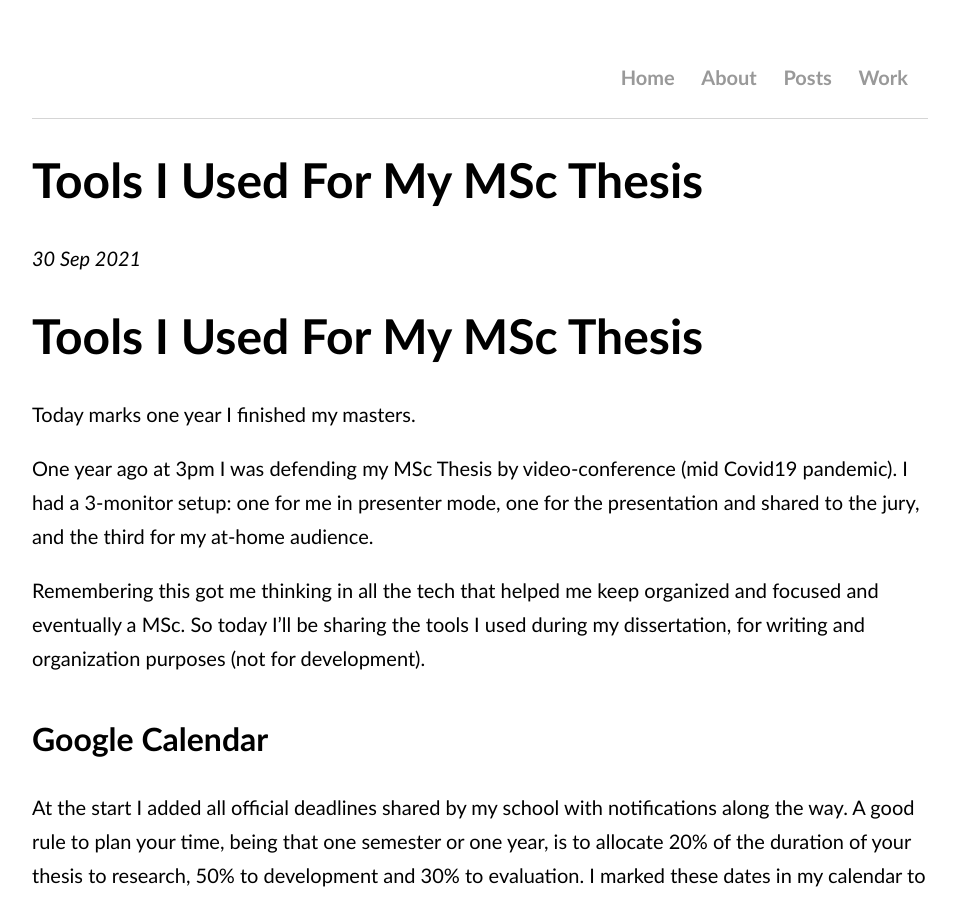
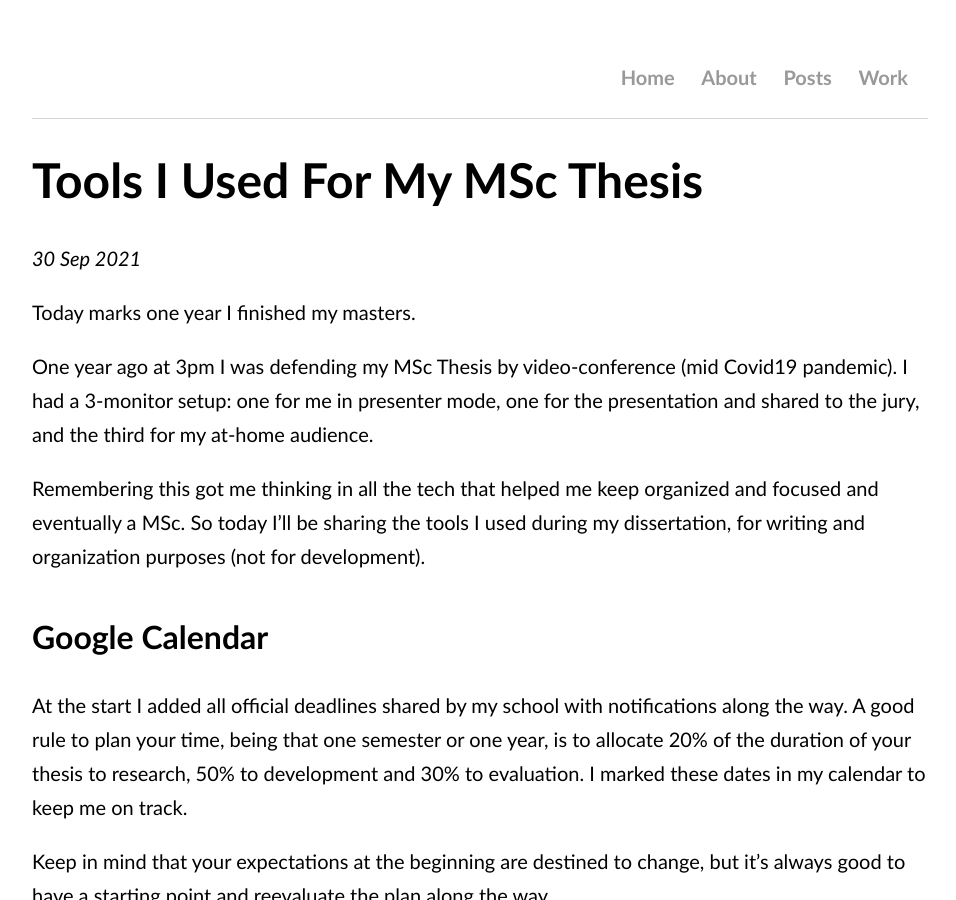
Before and after one commit to OlgaCarvalho/first_personal_website, a Jekyll site: the page built from _posts/2021-09-30-tools-i-used-for-my-msc-thesis.md, in a window 1280 px wide and 900 px high. Shown: the whole window, without its empty margins (160-1116 px from the left). Built offline with Jekyll 4.4.1, drawn with Linux system fonts in a browser that asks for light colours.

Commit message:
Fix duplicate title

```diff
--- a/_posts/2021-09-30-tools-i-used-for-my-msc-thesis.md
+++ b/_posts/2021-09-30-tools-i-used-for-my-msc-thesis.md
@@ -3,8 +3,6 @@ layout: post
 title: "Tools I Used For My MSc Thesis"
 date: 2021-09-30
 ---
-# Tools I Used For My MSc Thesis
-
 Today marks one year I finished my masters.
 
 One year ago at 3pm I was defending my MSc Thesis by video-conference (mid Covid19 pandemic).
```
